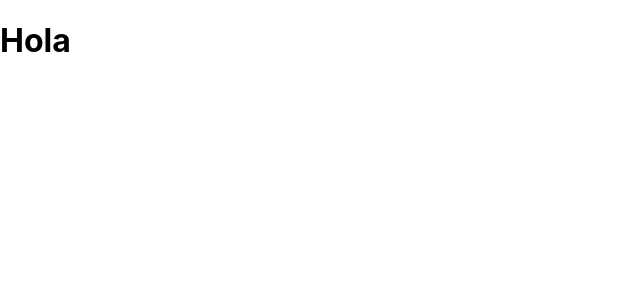
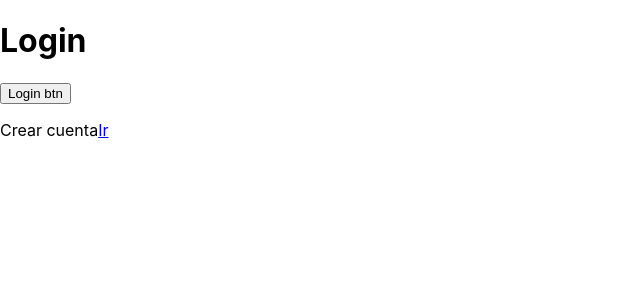
Before and after one commit to noeliamodica/React_ProyectoBooksShop, a React (Create React App) app: page /login in a window 1280 px wide. Shown: the top 300 px of the page, without its empty margins (0-640 px from the left). Built offline with nearby package versions, Linux system fonts and the light colour scheme.

Commit message:
trabajo en Login

```diff
--- a/src/App.js
+++ b/src/App.js
@@ -4,6 +4,7 @@ import './App.css';
 import { BrowserRouter, Routes, Route } from "react-router-dom";
 import DataProvider from "./components/Context/DataContext"
 import { Login } from './components/Login/Login';
+import { Register } from './components/Register/Register';
 
 function App() {
   return (
@@ -12,6 +13,7 @@ function App() {
         <Routes>
           <Route path='/' element={<Home />} />
           <Route path='/login' element={<Login />} />
+          <Route path='/register' element={<Register />} />
           <Route path='/cart' element={<CartContent />} />
         </Routes>
       </BrowserRouter>
--- a/src/components/Login/Login.js
+++ b/src/components/Login/Login.js
@@ -1,9 +1,24 @@
+import { Link } from "react-router-dom";
 export function Login (){
 
 
     return (
-      <div>
-        <h1> Hola </h1>
+      <div className="container">
+         <div className="innerBox">
+          <h1 className="heading">Login</h1>
+          </div>
+          <div className="footer">
+            <b className="error"></b>
+            <button>Login btn</button>
+            <p>
+              Crear cuenta
+              <span>
+                <Link to="/register">Ir  </Link>
+              </span>
+            </p>
+          </div>
+
       </div>
+
     );
   }
--- a/src/components/NavBar/Navbar.js
+++ b/src/components/NavBar/Navbar.js
@@ -4,7 +4,7 @@ import TotalItems from "../CartContent/TotalItems";
 import { useContext } from "react";
 import { dataContext } from "../Context/DataContext";
 
-const NavBar=()=>{
+const NavBar=(props)=>{
   const { cart } = useContext(dataContext);
     return (
         <div className='nav-container'>
@@ -15,7 +15,14 @@ const NavBar=()=>{
             <Link to={"/login"}>
               <h1 className=''>Login</h1>
             </Link>
-            <Link className='seeCarrito' to={"/cart"}>
+            <Link to={"/register"}>
+              <h1 className=''>Register</h1>
+            </Link>
+
+            <p>{props.name?`Bienvenido - ${props.name}`:"Inicie sesión"}</p>
+             <button>Salir</button>
+
+             <Link className='seeCarrito' to={"/cart"}>
               🛒
               {cart.length > 0 ? <TotalItems /> : null}
             </Link>
--- /dev/null
+++ b/src/components/Register/Register.js
@@ -0,0 +1,10 @@
+
+export function Register() {
+
+
+    return (
+      <div>
+
+      </div>
+    );
+  }
```
